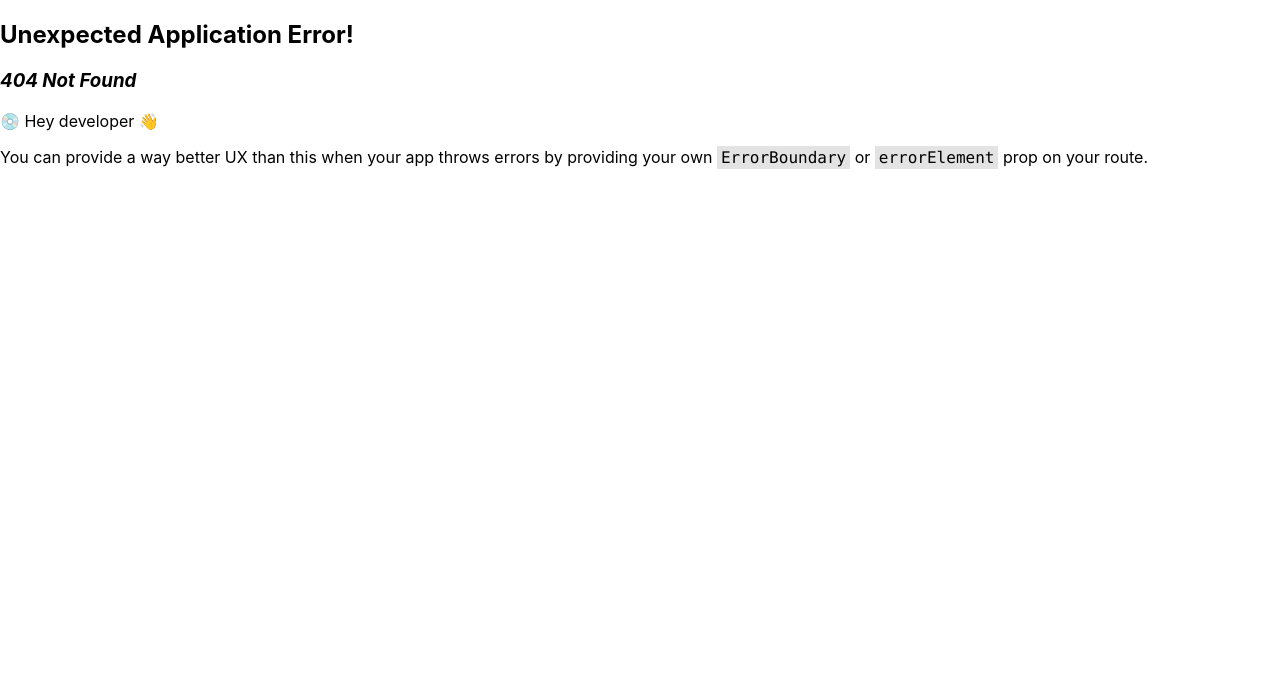
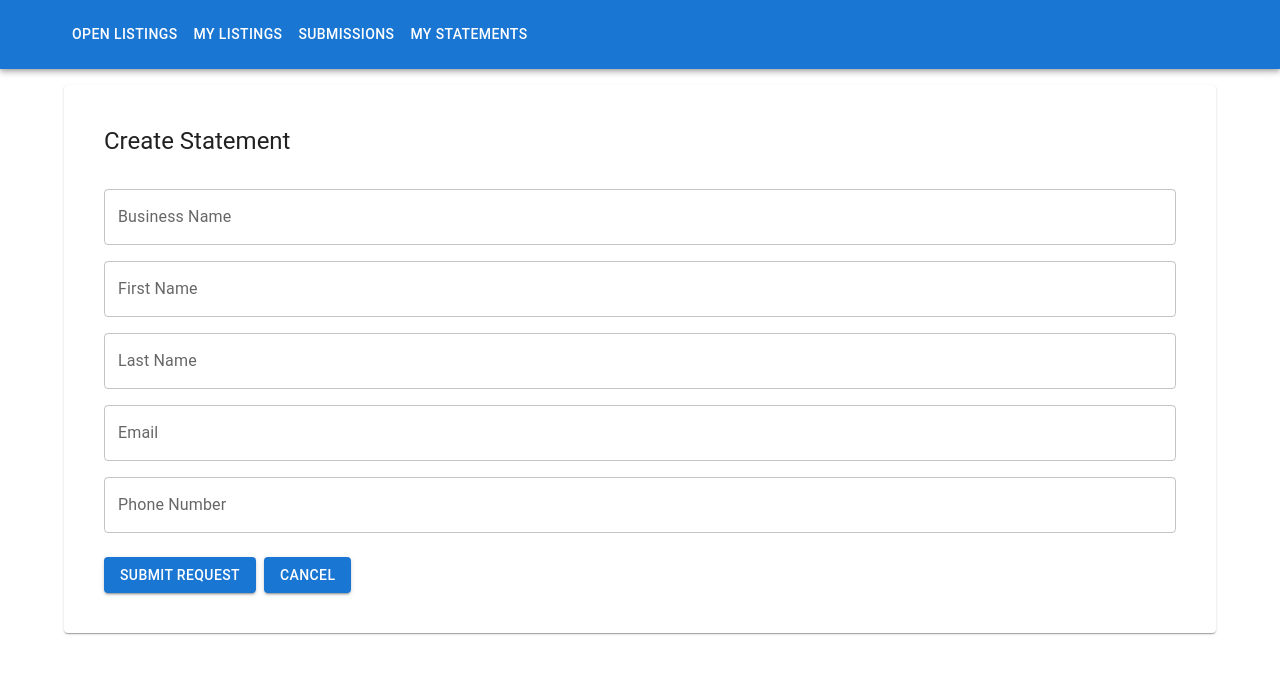
Before and after one commit to mieraf-aboye/TID-Screening, a React (Create React App) app: page /statement-form in a window 1280 px wide. Before the commit this address had no page. Shown: the top 674 px of the page. Built offline with nearby package versions, Linux system fonts and the light colour scheme.

Commit message:
[TID-5] Feedback changes

```diff
--- a/src/App.tsx
+++ b/src/App.tsx
@@ -11,6 +11,7 @@ import MyListings from "./pages/MyListings";
 import Submissions from "./pages/Submissions";
 import Statements from "./pages/Statements";
 import store from "./redux";
+import StatementForm from "./pages/StatementForm";
 
 const router = createBrowserRouter([
   {
@@ -37,6 +38,10 @@ const router = createBrowserRouter([
         path: "statements",
         element: <Statements />
       },
+      {
+        path: "statement-form",
+        element: <StatementForm />
+      },
     ],
   },
 ]);
--- a/src/lib/api.ts
+++ b/src/lib/api.ts
@@ -40,7 +40,7 @@ export const requestExtension = (submission: Submission) => {
 // Mock statements API.
 let statementsApiState = statementData;
 
-export const loadStatements = () => {
+export const loadStatements = () : Promise<APIResponse<Statement>> => {
   return Promise.resolve(
     statementsApiState as APIResponse<Statement>,
   );
--- a/src/pages/Listing.tsx
+++ b/src/pages/Listing.tsx
@@ -185,7 +185,7 @@ export default function Listing() {
             {inputRequiredError !=null && setInputError.length > 0 && <div style={{ color: 'red' }}>{inputRequiredError}</div>}
 
             <Box sx={{ mt: 3 }}>
-              <Button variant="contained" type="submit">
+              <Button variant="contained" type="submit" onClick={handleSubmit}>
                 Submit Request
               </Button>
             </Box>
--- /dev/null
+++ b/src/pages/StatementForm.tsx
@@ -0,0 +1,135 @@
+import React, { ComponentProps, useState } from "react";
+import { Formik, Form } from "formik";
+import { Box, Button, Container, Paper, TextField, Typography } from "@mui/material";
+import { useDispatch } from 'react-redux';
+import type {AppDispatch } from "../redux";
+import {addStatement } from '../redux/statements';
+import { useNavigate } from "react-router-dom";
+
+type AppFieldProps = {
+  label: string;
+  name: string;
+  onChange?: (event: React.ChangeEvent<HTMLInputElement>)=> void;
+  value: string;
+  sx?: ComponentProps<typeof TextField>["sx"];
+}
+
+interface FormData {
+  id: string;
+  name: string;
+  contactInformation: {
+    firstName: string;
+    lastName: string;
+    email: string;
+    phoneNumber: string;
+  };
+}
+
+const initialForm = {
+  id: '',
+  name: '',
+  contactInformation: {
+    firstName: '',
+    lastName: '',
+    email: '',
+    phoneNumber: '',
+  },
+}
+
+const AppField: React.FC<AppFieldProps> = ({
+  label,
+  name,
+  sx,
+  onChange,
+  value
+}) => {
+  return (
+    <TextField
+      fullWidth
+      variant="outlined"
+      name={name}
+      label={label}
+      sx={{ mt: 2 }}
+      value={value}
+      onChange={onChange}
+    />
+  );
+};
+
+export default function StatementForm() {
+const dispatch = useDispatch<AppDispatch>();
+const [formData, setFormData] = useState(initialForm);
+const [inputRequiredError, setInputError] = useState<string>("");
+const navigate = useNavigate();
+
+const handleChange = (event: React.ChangeEvent<HTMLInputElement>) => {
+  const { name, value } = event.target;
+  if (name.includes('.')) {
+    const [parent, child] = name.split('.');
+    setFormData((prevFormData) => {
+      const updatedParent = {
+          ...(prevFormData[parent as keyof FormData] as Record<string, any>),
+          [child]: value,
+      };
+      return {
+          ...prevFormData,
+          [parent]: updatedParent,
+      };
+    });
+  } else {
+    setFormData({
+      ...formData,
+      [name]: value,
+    });
+  }
+};
+const handleSubmit = async () => {
+  if(!formData.name) {
+    setInputError("Please provide business name.");
+  }else{
+    try {
+      await dispatch(addStatement(formData)).unwrap();
+      setInputError("");
+      setFormData(initialForm);
+      navigate(`/statements`);
+    } catch (error) {
+      console.error(error);
+    }
+  }
+};
+
+const handleCancel = () => {
+  navigate(`/statements`)
+  setFormData(initialForm);
+}
+
+return (
+  <Container sx={{ mt: 2 }}>
+    <Paper sx={{ p: 5, mt: 2 }}>
+      <Typography variant="h5" sx={{ mb: 2 }}>
+        Create Statement
+      </Typography>
+
+      <Formik
+          initialValues={initialForm}
+          onSubmit={handleSubmit}
+      >
+        <Form>
+          <AppField label="Business Name" name="name" value={formData.name} onChange={handleChange}/>
+          <AppField label="First Name" name="contactInformation.firstName" value={formData.contactInformation.firstName} onChange={handleChange}/>
+          <AppField label="Last Name" name="contactInformation.lastName" value={formData.contactInformation.lastName} onChange={handleChange}/>
+          <AppField label="Email" name="contactInformation.email" value={formData.contactInformation.email} onChange={handleChange}/>
+          <AppField label="Phone Number" name="contactInformation.phoneNumber" value={formData.contactInformation.phoneNumber} onChange={handleChange}/>
+          {inputRequiredError && <div style={{ color: 'red' }}>{inputRequiredError}</div>}
+          <Box sx={{ mt: 3 }}>
+            <Button variant="contained" type="submit" sx={{ marginRight: '8px'}}>
+              Submit Request
+            </Button>
+            <Button  variant="contained" type="reset" onClick={handleCancel}>Cancel</Button>
+          </Box>
+        </Form>
+      </Formik>
+    </Paper>
+  </Container>
+);
+}
--- a/src/pages/Statements.tsx
+++ b/src/pages/Statements.tsx
@@ -1,34 +1,14 @@
-import React, { useEffect, useState } from 'react';
+import React, { useEffect } from 'react';
 import { useDispatch, useSelector } from 'react-redux';
-import { Button, Container, Dialog, DialogActions, DialogContent, DialogTitle, Table, TableBody, TableCell, TableHead, TableRow, TextField } from '@mui/material';
-import { fetchStatements, selectStatements, selectLoading, addStatement } from '../redux/statements';
+import { Button, Container, Table, TableBody, TableCell, TableHead, TableRow } from '@mui/material';
+import { fetchStatements, selectStatements, selectLoading } from '../redux/statements';
 import type { AppDispatch } from "../redux";
-
-interface FormData {
-  name: string;
-  contactInformation: {
-    firstName: string;
-    lastName: string;
-    email: string;
-    phoneNumber: string;
-  };
-}
+import { Link } from "react-router-dom";
 
 export default function Statements() {
   const dispatch = useDispatch<AppDispatch>();
   const statements = useSelector(selectStatements);
   const loading = useSelector(selectLoading);
-  const [open, setOpen] = useState(false);
-  const [formData, setFormData] = useState({
-    id: '',
-    name: '',
-    contactInformation: {
-      firstName: '',
-      lastName: '',
-      email: '',
-      phoneNumber: '',
-    },
-  });
 
   useEffect(() => {
     dispatch(fetchStatements());
@@ -38,48 +18,15 @@ export default function Statements() {
     return <div>Loading...</div>;
   }
 
-  const handleChange = (event: React.ChangeEvent<HTMLInputElement>) => {
-    const { name, value } = event.target;
-    if (name.includes('.')) {
-      const [parent, child] = name.split('.');
-      setFormData((prevFormData) => {
-        const updatedParent = {
-          ...(prevFormData[parent as keyof FormData] as Record<string, any>),
-          [child]: value,
-        };
-        return {
-          ...prevFormData,
-          [parent]: updatedParent,
-        };
-      });
-    } else {
-      setFormData({
-        ...formData,
-        [name]: value,
-      });
-    }
-  };
-
-  const handleSubmit = async () => {
-    try {
-      await dispatch(addStatement(formData)).unwrap();
-      //await createStatement(formData);
-      setOpen(false);
-      // Reload or update the statements list
-    } catch (error) {
-      console.error(error);
-    }
-  };
-
   return (
     <Container>
-    <Button sx={{ margin: theme => theme.spacing(2) }} variant="contained" onClick={() => setOpen(true)}>
+    <Button sx={{ margin: theme => theme.spacing(2) }} component={Link} variant="contained" to={`/statement-form`}>
       Create Statement
     </Button>
       <Table>
         <TableHead>
           <TableRow>
-            <TableCell>Statement</TableCell>
+            <TableCell>Business Name</TableCell>
             <TableCell>First Name</TableCell>
             <TableCell>Last Name</TableCell>
             <TableCell>Email</TableCell>
@@ -98,61 +45,6 @@ export default function Statements() {
           ))}
         </TableBody>
       </Table>
-      <Dialog open={open} onClose={() => setOpen(false)}>
-        <DialogTitle>Create Statement</DialogTitle>
-        <DialogContent>
-          <TextField
-            fullWidth
-            variant="outlined"
-            label="Business Name"
-            name="name"
-            value={formData.name}
-            onChange={handleChange}
-            required
-          />
-          <TextField
-            fullWidth
-            variant="outlined"
-            label="First Name"
-            name="contactInformation.firstName"
-            value={formData.contactInformation.firstName}
-            onChange={handleChange}
-            required
-          />
-          <TextField
-            fullWidth
-            variant="outlined"
-            label="Last Name"
-            name="contactInformation.lastName"
-            value={formData.contactInformation.lastName}
-            onChange={handleChange}
-            required
-          />
-          <TextField
-            fullWidth
-            variant="outlined"
-            label="Email"
-            name="contactInformation.email"
-            value={formData.contactInformation.email}
-            onChange={handleChange}
-            required
-          />
-           <TextField
-            fullWidth
-            variant="outlined"
-            label="Phone Number"
-            name="contactInformation.phoneNumber"
-            value={formData.contactInformation.phoneNumber}
-            onChange={handleChange}
-            required
-          />
-          {/* Input fields for contact information... */}
-        </DialogContent>
-        <DialogActions>
-          <Button onClick={() => setOpen(false)}>Cancel</Button>
-          <Button onClick={handleSubmit}>Submit</Button>
-        </DialogActions>
-      </Dialog>
     </Container>
   );
 }
```
